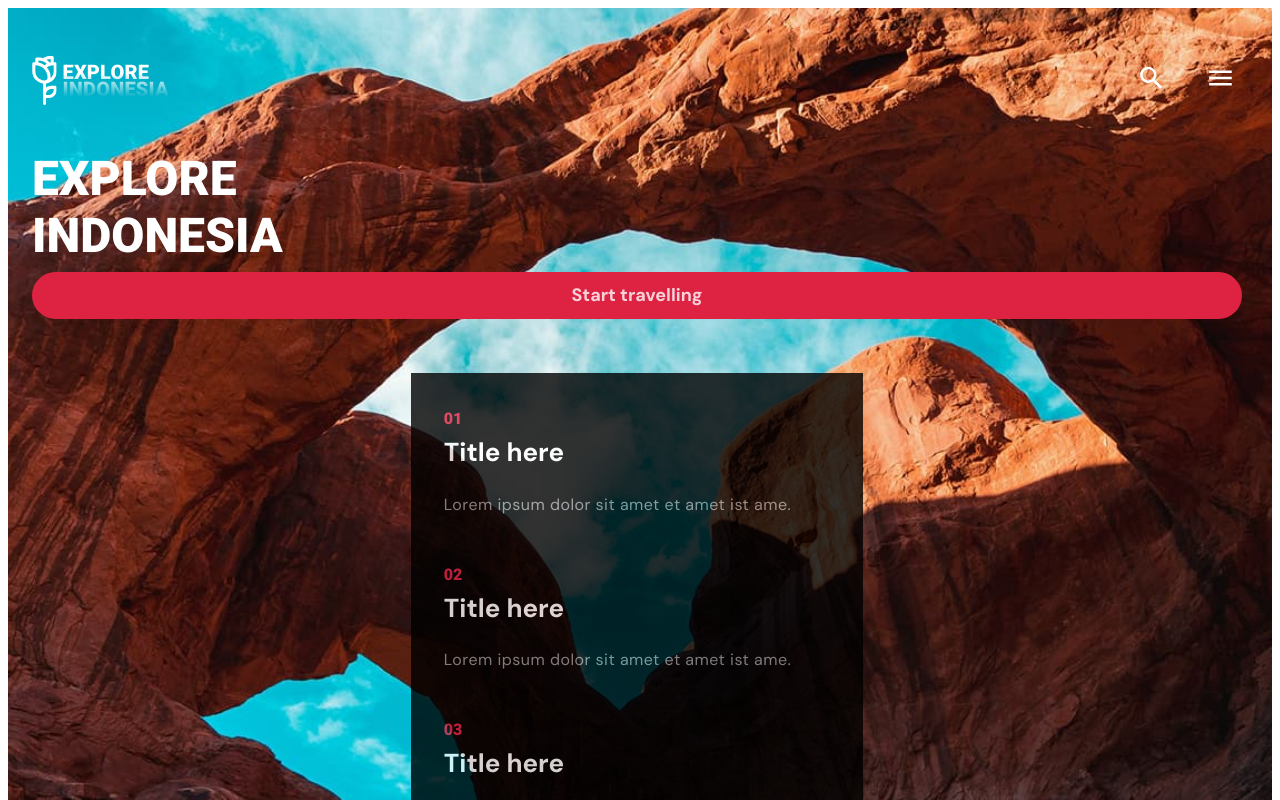
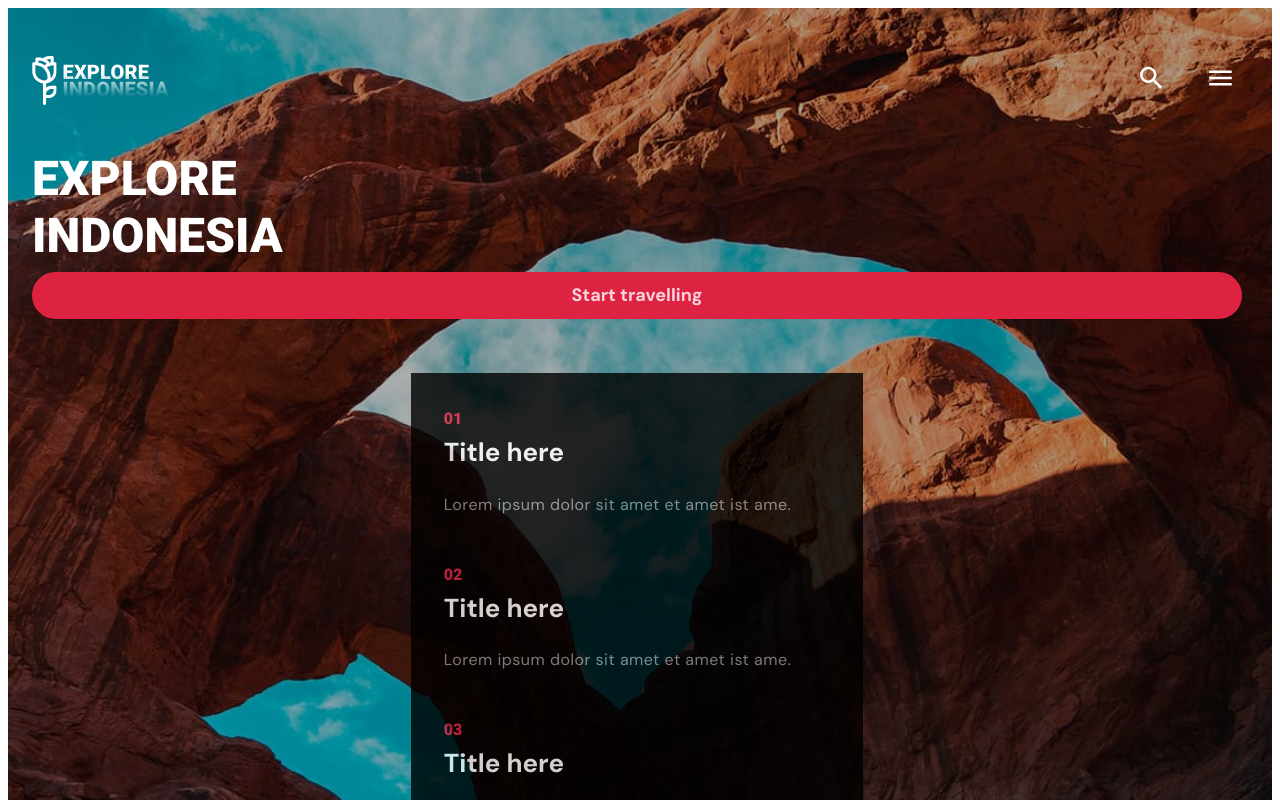
Before and after one commit to Viktor-Baratej/Explore-Indonesia, a React (Vite) app: page / in a window 1280 px wide. Shown: the top 800 px of the page. Built offline with nearby package versions, Linux system fonts and the light colour scheme.

Commit message:
add fix background hero+header

```diff
--- a/src/styles/section/header.css
+++ b/src/styles/section/header.css
@@ -1,5 +1,7 @@
 .header-background-image {
-  background-image: url(/Fon/FonHeroHeader.jpg);
+  background-image: linear-gradient(193deg, rgba(0, 0, 0, 0.31) 0%, rgba(0, 0, 0, 0.29) 100%),
+  url(/Fon/FonHeroHeader.jpg);
+
   background-size: cover;
   background-repeat: no-repeat;
   background-position: center 50%;
```
